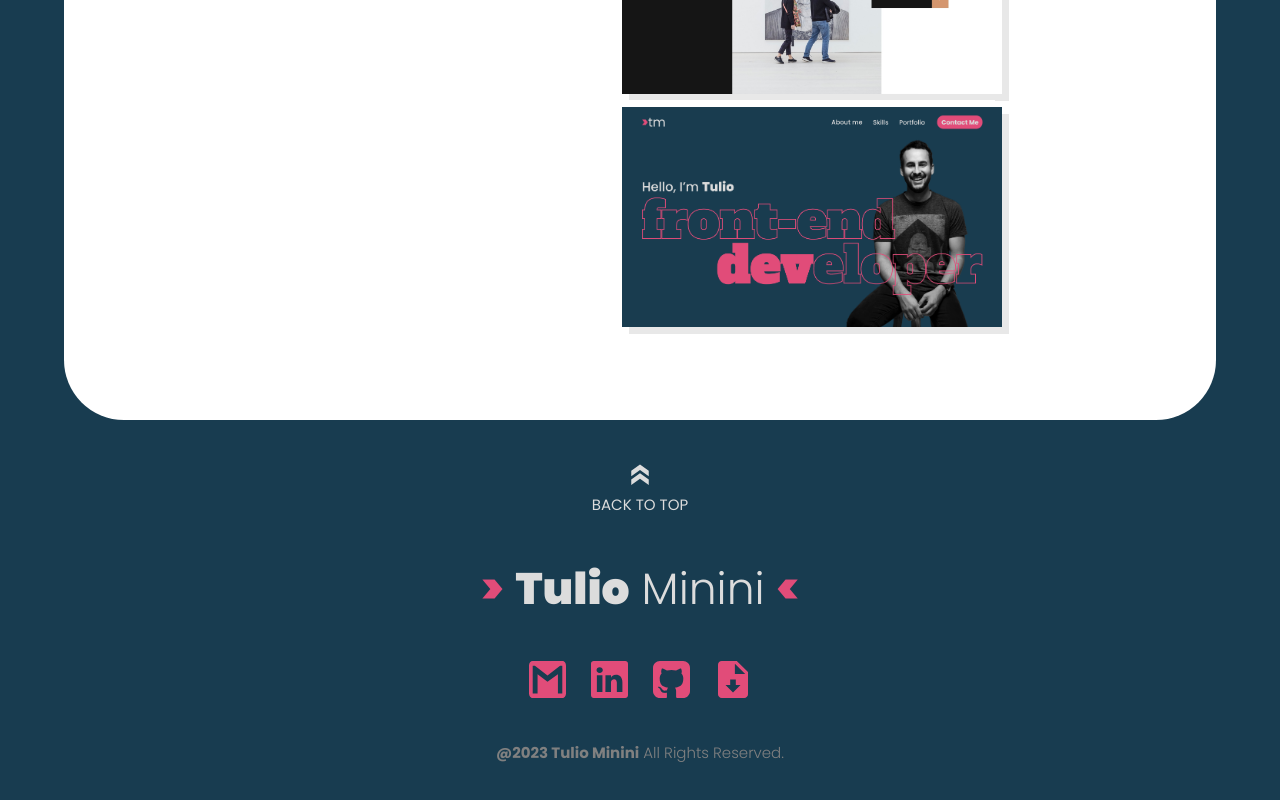
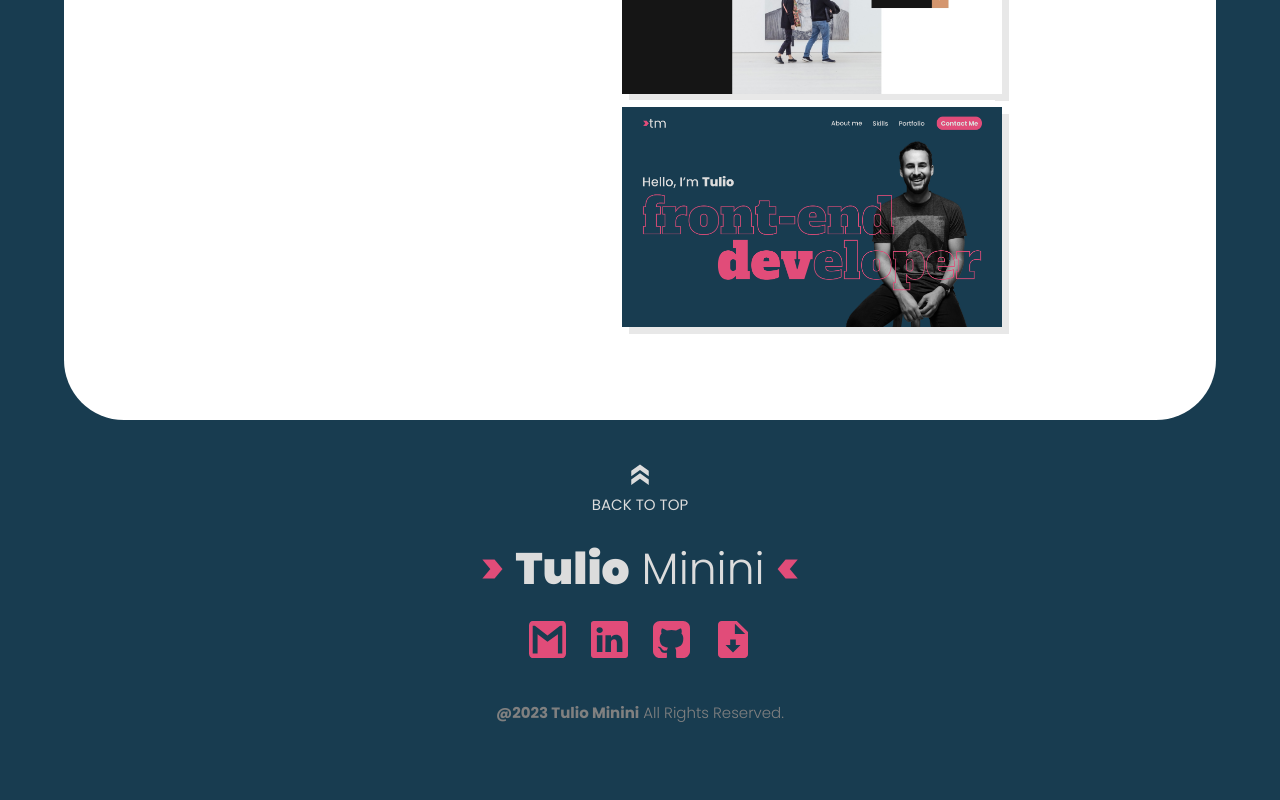
Before and after one commit to t-minini/my-website-v2, a React (Create React App) app: page / in a window 1280 px wide. Shown: the part 4907-5707 px from the top of the page. After the commit the page ends 5671 px from the top, so only its background shows below. Built offline with nearby package versions, Linux system fonts and the light colour scheme.

Commit message:
:recycle: small update on the meta image and footer

```diff
--- a/src/components/footer/footer.module.css
+++ b/src/components/footer/footer.module.css
@@ -36,7 +36,7 @@
 .footer_container h2 {
   font-size: 4.4rem;
   font-weight: var(--font-weight-light);
-  margin: 4rem 0;
+  margin: 2rem 0;
 }
 
 .footer_container h2 span:nth-of-type(1),
```
Also changed, not shown: public/images/portfolio-imgs/tulio-minini-website.png.
